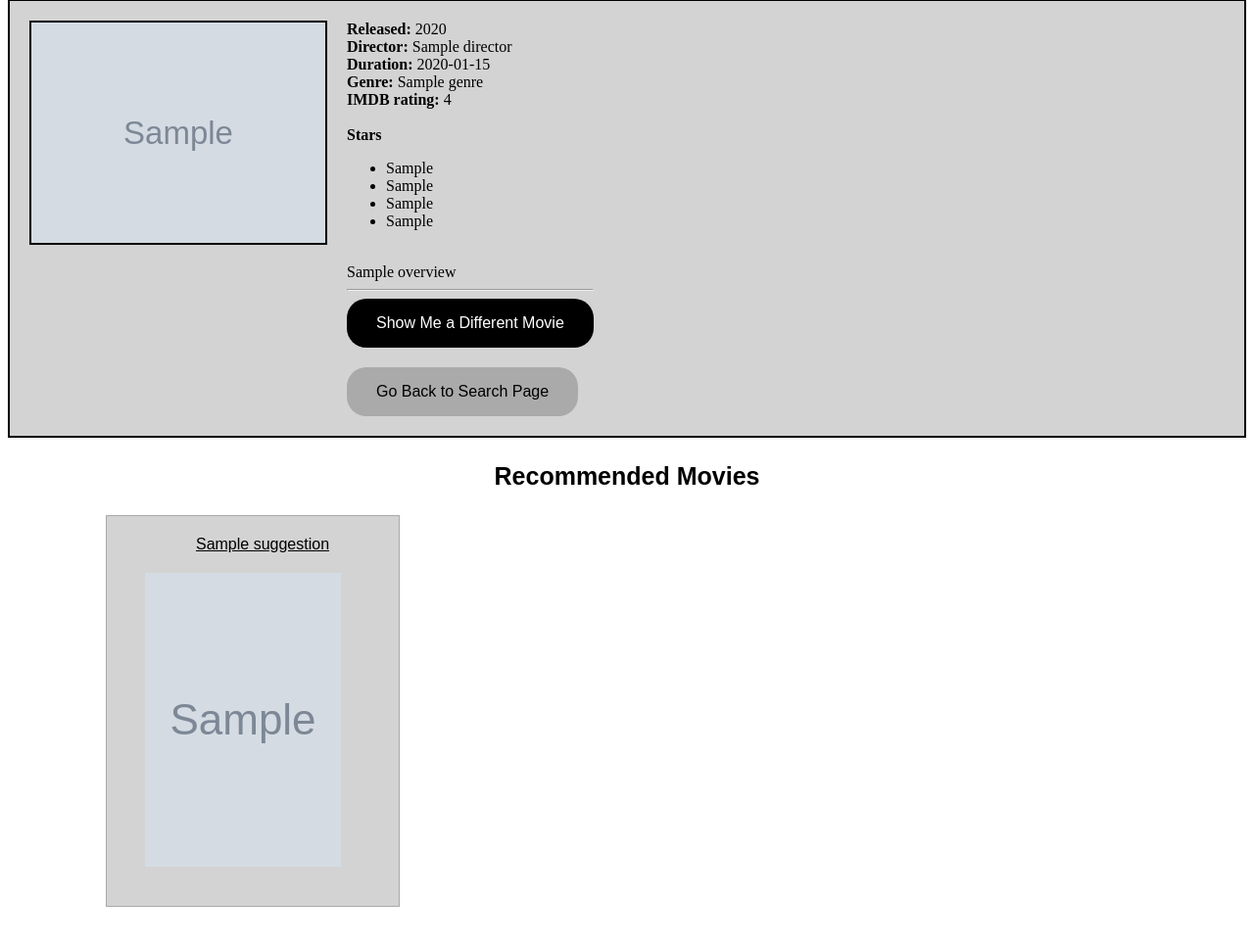
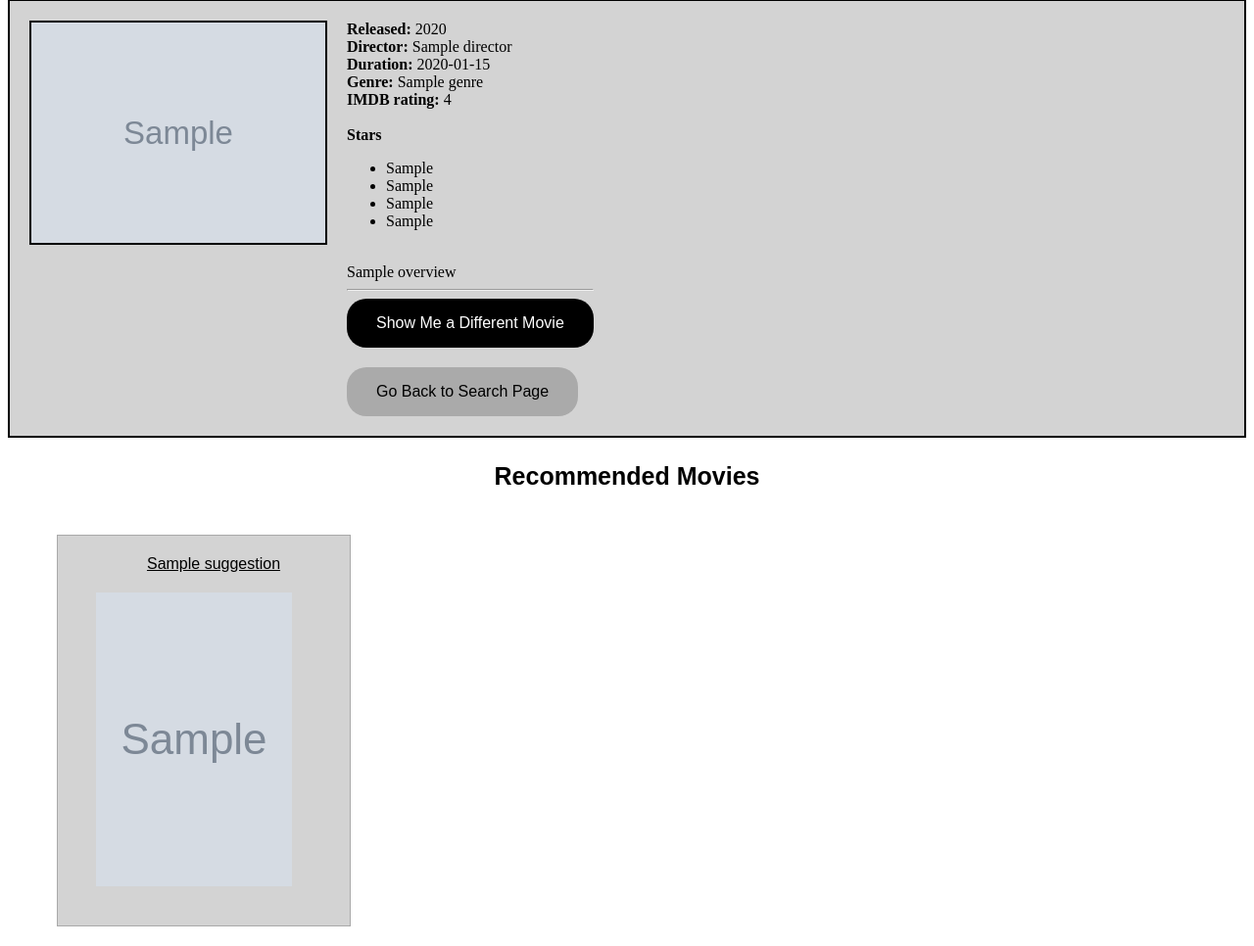
Before and after one commit to byukan/movie-rec, a Flask app: template MovieRecommender/mov_rec/templates/view_movie.html in a window 1280 px wide. Shown: the part 109-1075 px from the top of the page at 98% size. Before the commit the page ends 1035 px from the top, so only its background shows below. Run offline with Flask 2, Linux system fonts and the light colour scheme; the template is opened without the code that fills it: most values are stand-ins (such as "Sample title", 1, 10 or a date in 2020); grey boxes marked "Sample" are stand-in pictures.

Commit message:
Adjust movie thumbnail spacing

```diff
--- a/MovieRecommender/mov_rec/static/css/home.css
+++ b/MovieRecommender/mov_rec/static/css/home.css
@@ -30,9 +30,7 @@ input {
     width: 300px;
     height: 400px;
     float: left;
-    margin-left: 100px;
-    margin-bottom: 20px;
-    margin-top: 20px;
+    margin: 20px 50px 20px 50px;
     box-sizing: border-box;
     border:1px solid darkgray;
     text-align: center;
--- a/MovieRecommender/mov_rec/static/css/movie.css
+++ b/MovieRecommender/mov_rec/static/css/movie.css
@@ -73,8 +73,7 @@ h3{
     width: 300px;
     height: 400px;
     float: left;
-    margin-left: 100px;
-    margin-bottom: 20px;
+    margin: 20px 50px 20px 50px;
     box-sizing: border-box;
     border:1px solid darkgray;
     text-align: center;
```
